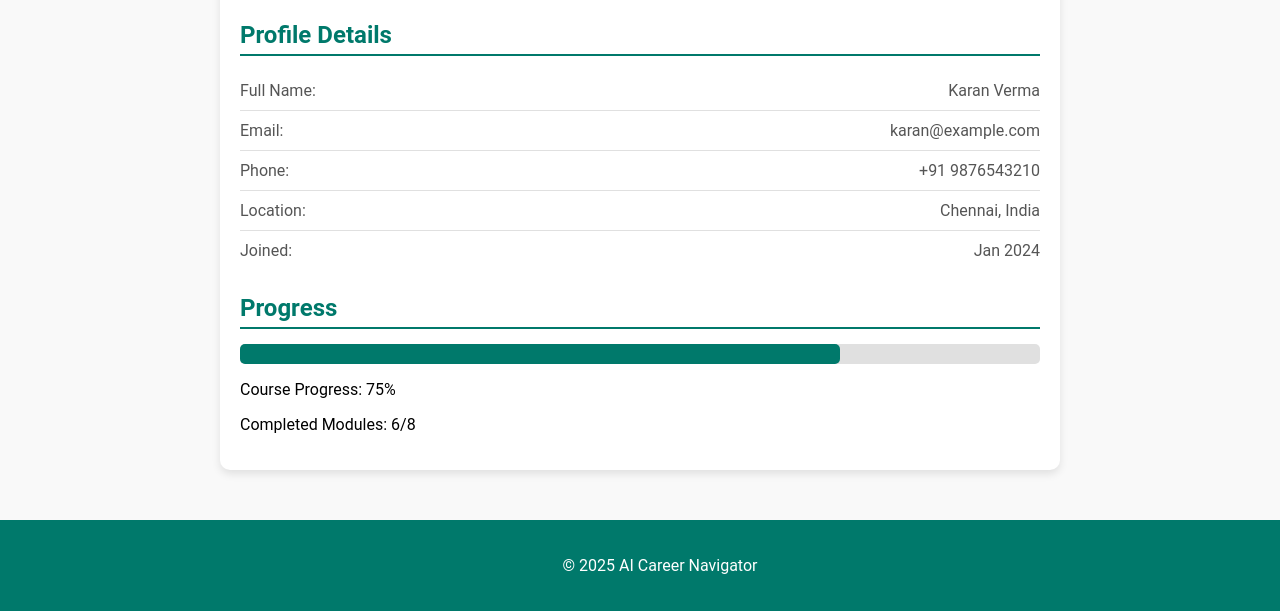
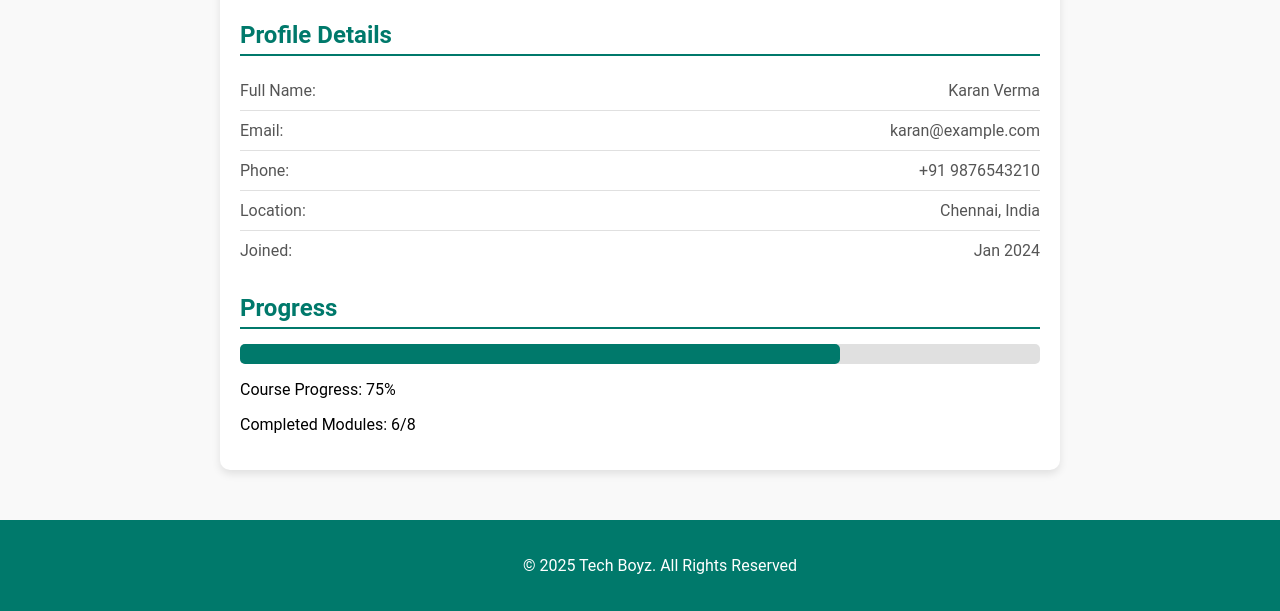
Before and after one commit to AbiVarsanP/AI_career_navigator, a plain HTML site: page profile.html in a window 1280 px wide. Shown: the part 327-938 px from the top of the page. Drawn offline with Linux system fonts and the light colour scheme.

Commit message:
Update profile.html

```diff
--- a/profile.html
+++ b/profile.html
@@ -177,7 +177,7 @@
     </div>
 
     <footer>
-        <p>&copy; 2025 AI Career Navigator</p>
+        <p>&copy; 2025 Tech Boyz. All Rights Reserved</p>
     </footer>
 </body>
 </html>
```
